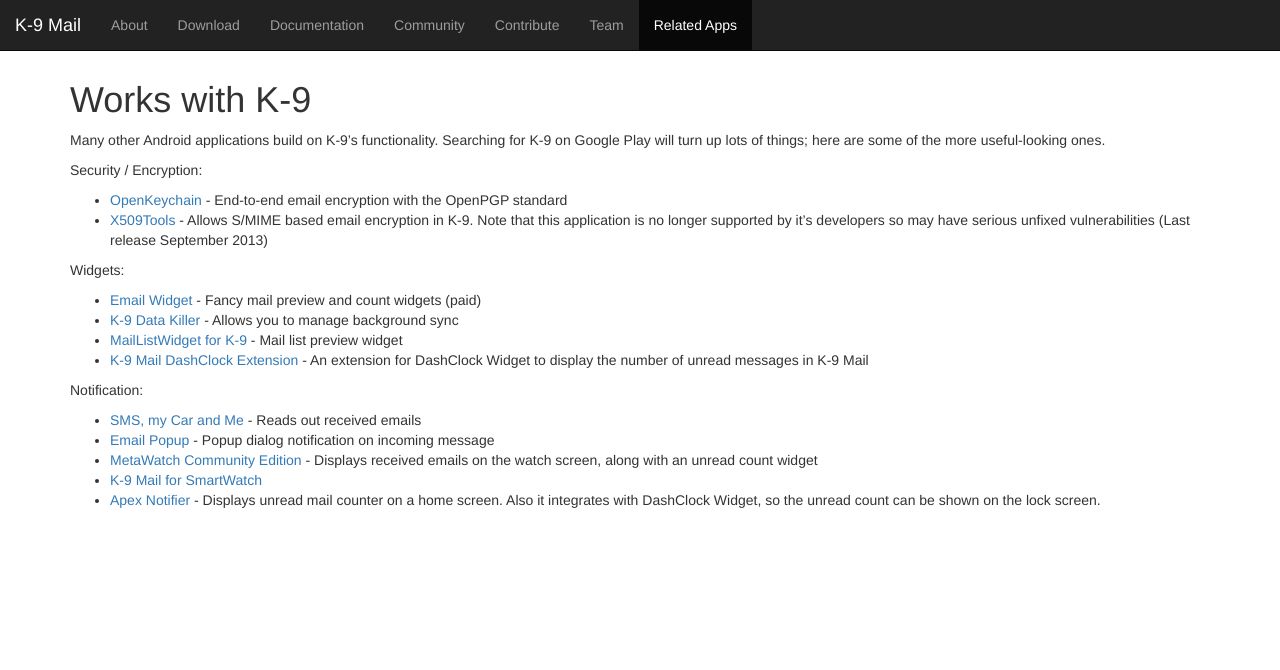
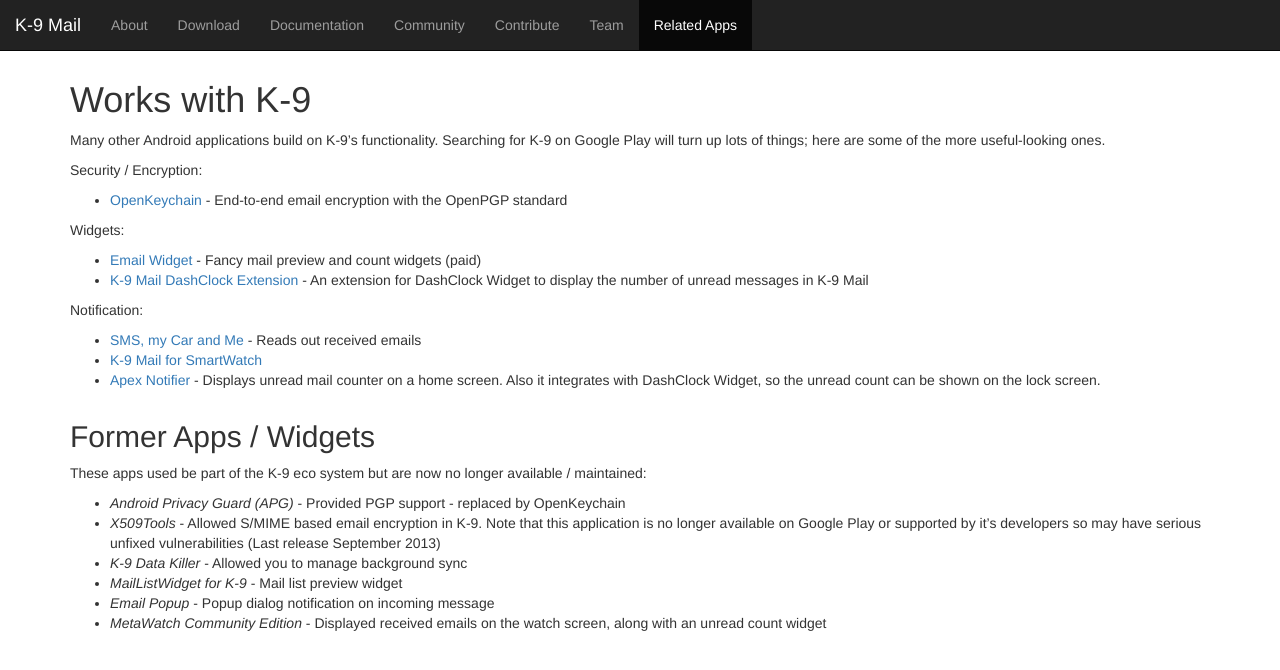
Before and after one commit to k9mail/k9mail.app, a Jekyll site: the page built from worksWithK9.md, in a window 1280 px wide. Shown: the top 670 px of the page. Built offline with Jekyll 4.4.1, drawn with Linux system fonts in a browser that asks for light colours.

Commit message:
Retiring apps which are no longer available
Fixes #71

```diff
--- a/worksWithK9.md
+++ b/worksWithK9.md
@@ -13,19 +13,25 @@ here are some of the more useful-looking ones.
 Security / Encryption:
 
 * [OpenKeychain](https://www.openkeychain.org/) - End-to-end email encryption with the OpenPGP standard
-* [X509Tools](https://play.google.com/store/apps/details?id=at.rundquadrat.android.x509tools) - Allows S/MIME based email encryption in K-9. Note that this application is no longer supported by it's developers so may have serious unfixed vulnerabilities (Last release September 2013)
 
 Widgets:
 
 * [Email Widget](https://play.google.com/store/apps/details?id=de.foobarsoft.emailwidget) - Fancy mail preview and count widgets (paid)
-* [K-9 Data Killer](https://play.google.com/store/apps/details?id=org.r3pek.k9datakiller) - Allows you to manage background sync
-* [MailListWidget for K-9](https://play.google.com/store/apps/details?id=com.fabefour.MailListWidgetK9) - Mail list preview widget
 * [K-9 Mail DashClock Extension](https://play.google.com/store/apps/details?id=de.cketti.dashclock.k9) - An extension for DashClock Widget to display the number of unread messages in K-9 Mail
 
 Notification:
 
 * [SMS, my Car and Me](https://play.google.com/store/apps/details?id=de.bulling.smstalk) - Reads out received emails
-* [Email Popup](https://play.google.com/store/apps/details?id=com.blntsoft.emailpopup) - Popup dialog notification on incoming message
-* [MetaWatch Community Edition](https://play.google.com/store/apps/details?id=org.metawatch.communityedition) - Displays received emails on the watch screen, along with an unread count widget
 * [K-9 Mail for SmartWatch](https://play.google.com/store/apps/details?id=de.cketti.smartwatch.k9)
 * [Apex Notifier](https://play.google.com/store/apps/details?id=com.anddoes.notifier) - Displays unread mail counter on a home screen. Also it integrates with DashClock Widget, so the unread count can be shown on the lock screen.
+
+## Former Apps / Widgets
+
+These apps used be part of the K-9 eco system but are now no longer available / maintained:
+
+* *Android Privacy Guard (APG)* - Provided PGP support - replaced by OpenKeychain
+* *X509Tools* - Allowed S/MIME based email encryption in K-9. Note that this application is no longer available on Google Play or supported by it's developers so may have serious unfixed vulnerabilities (Last release September 2013)
+* *K-9 Data Killer* - Allowed you to manage background sync
+* *MailListWidget for K-9* - Mail list preview widget
+* *Email Popup* - Popup dialog notification on incoming message
+* *MetaWatch Community Edition* - Displayed received emails on the watch screen, along with an unread count widget
```
